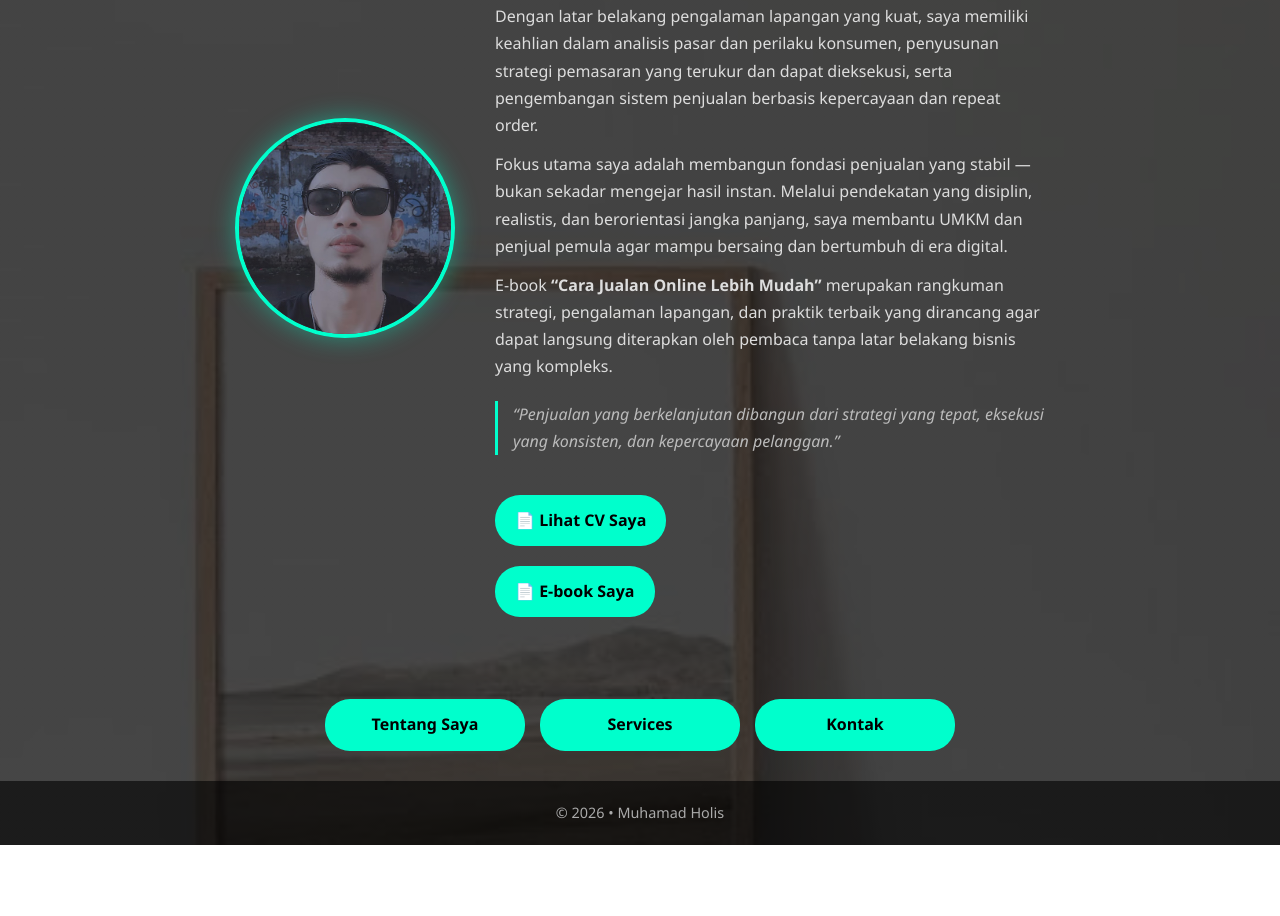
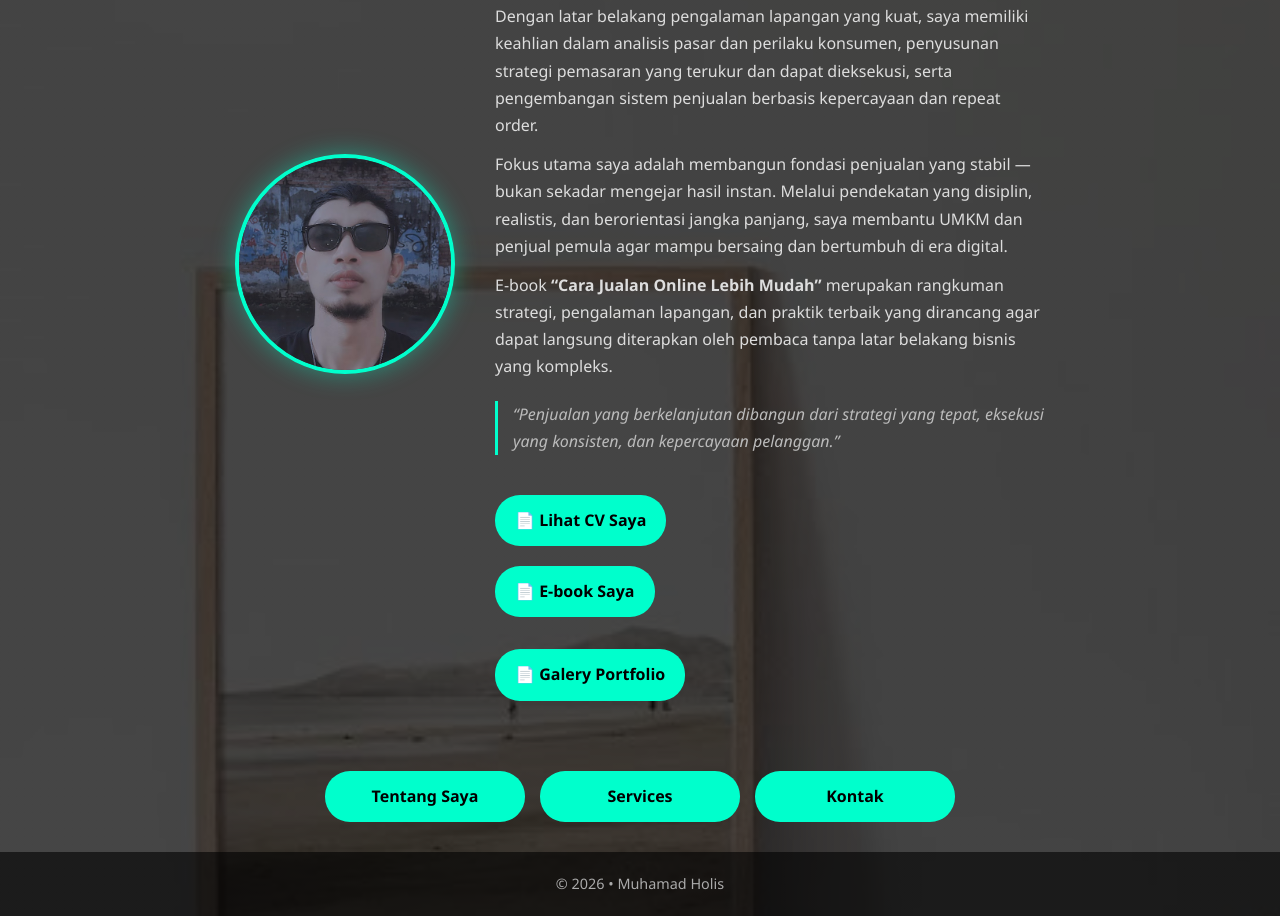
Before and after one commit to design-indra/portofolio, a plain HTML site: page index.html in a window 1280 px wide. Shown: the part 453-1369 px from the top of the page. Before the commit the page ends 1298 px from the top, so only its background shows below. Drawn offline with Linux system fonts and the light colour scheme.

Commit message:
Update index.html

```diff
--- a/index.html
+++ b/index.html
@@ -59,6 +59,7 @@
 
     <a href="CV-kamu.pdf" target="_blank" class="btn cv-btn">📄 Lihat CV Saya</a>
     <p><a href="e-book.pdf" target="_blank" class="btn cv-btn">📄 E-book Saya</a></p>
+    <a href="portfolio.html" target="_blank" class="btn cv-btn">📄 Galery Portfolio</a>
   </div>
 </section>
 
```
